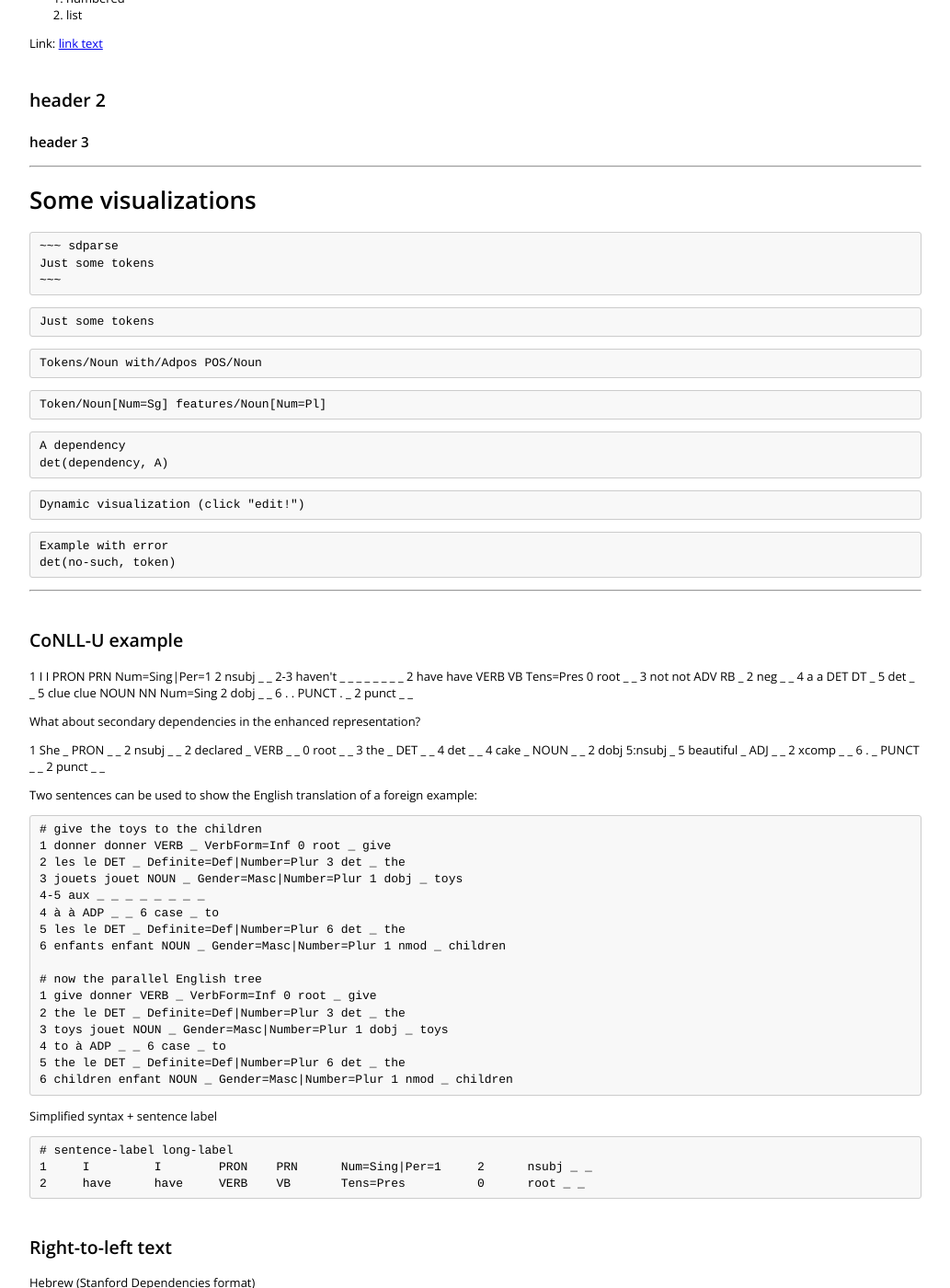
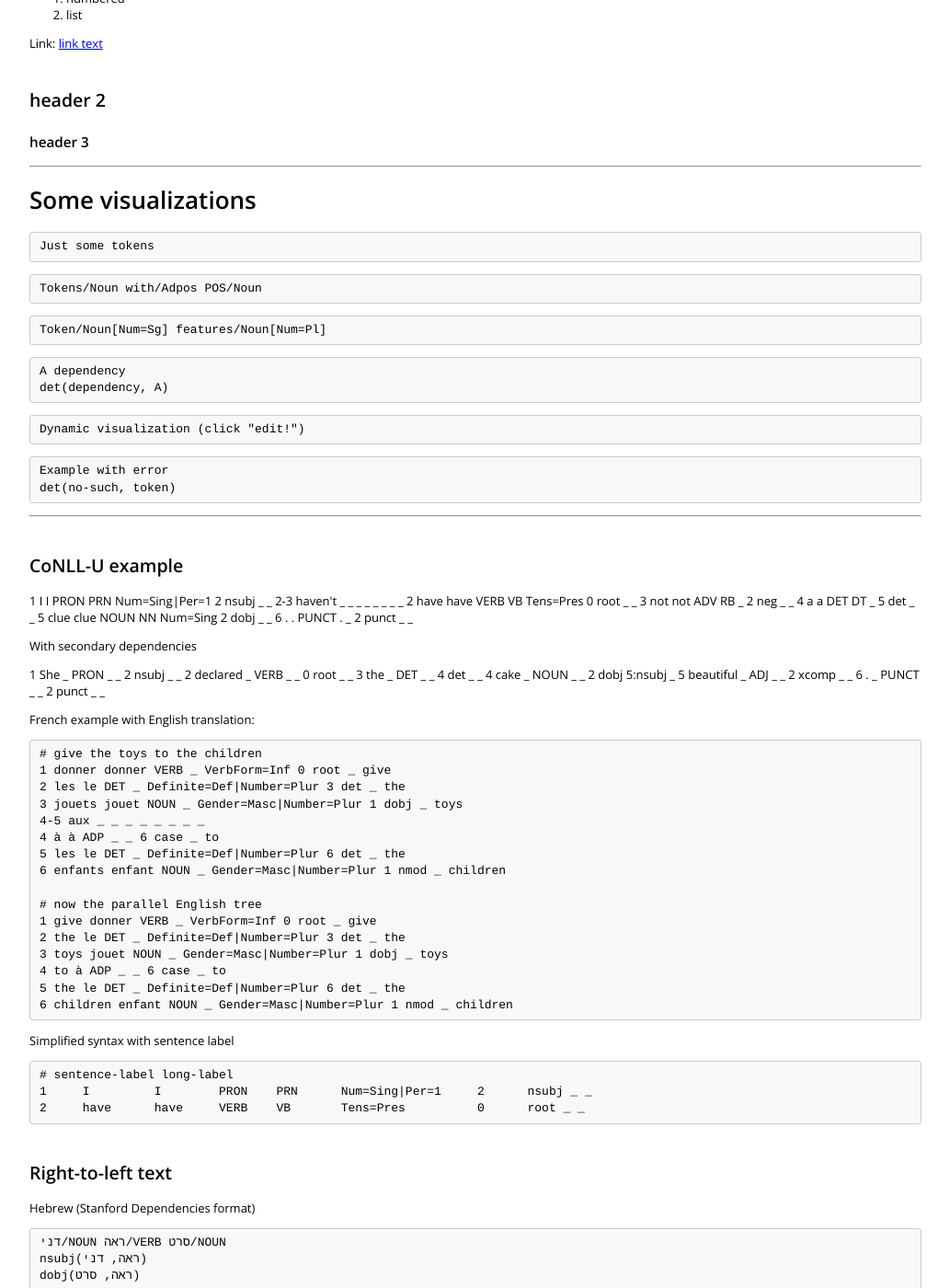
Before and after one commit to spyysalo/annodoc-demo, a Jekyll site: the page built from sandbox.md, in a window 1280 px wide and 1400 px high, scrolled down 233 px. Shown: the whole window at 92% size, without its empty margins (123-1156 px from the left). Built offline with Jekyll 4.4.1, drawn with Linux system fonts in a browser that asks for light colours.

Commit message:
Update sandbox.md

```diff
--- a/sandbox.md
+++ b/sandbox.md
@@ -24,10 +24,6 @@ Link: [link text](http://www.example.com)
 ----------
 
 # Some visualizations
-
-    ~~~ sdparse
-    Just some tokens
-    ~~~
 
 ~~~ sdparse
 Just some tokens
@@ -70,7 +66,7 @@ det(no-such, token)
 6     .         .        PUNCT   .        _                  2      punct _ _
 </div>
 
-What about secondary dependencies in the enhanced representation?
+With secondary dependencies
 
 <div class="conllu-parse" tabs="yes">
 1    She       _   PRON    _   _   2   nsubj   _ _
@@ -81,7 +77,7 @@ What about secondary dependencies in the enhanced representation?
 6    .         _   PUNCT   _   _   2   punct   _ _
 </div>
 
-Two sentences can be used to show the English translation of a foreign example:
+French example with English translation:
 
 <pre><code class="language-conllu"># give the toys to the children
 1 donner donner VERB _ VerbForm=Inf 0 root _ give
@@ -101,15 +97,13 @@ Two sentences can be used to show the English translation of a foreign example:
 6 children enfant NOUN _ Gender=Masc|Number=Plur 1 nmod _ children
 </code></pre>
 
-Simplified syntax + sentence label
+Simplified syntax with sentence label
 
 ~~~ conllu
 # sentence-label long-label
 1     I         I        PRON    PRN      Num=Sing|Per=1     2      nsubj _ _
 2     have      have     VERB    VB       Tens=Pres          0      root _ _
 ~~~
-
-<a name="hebrew" />
 
 ## Right-to-left text
 
```
